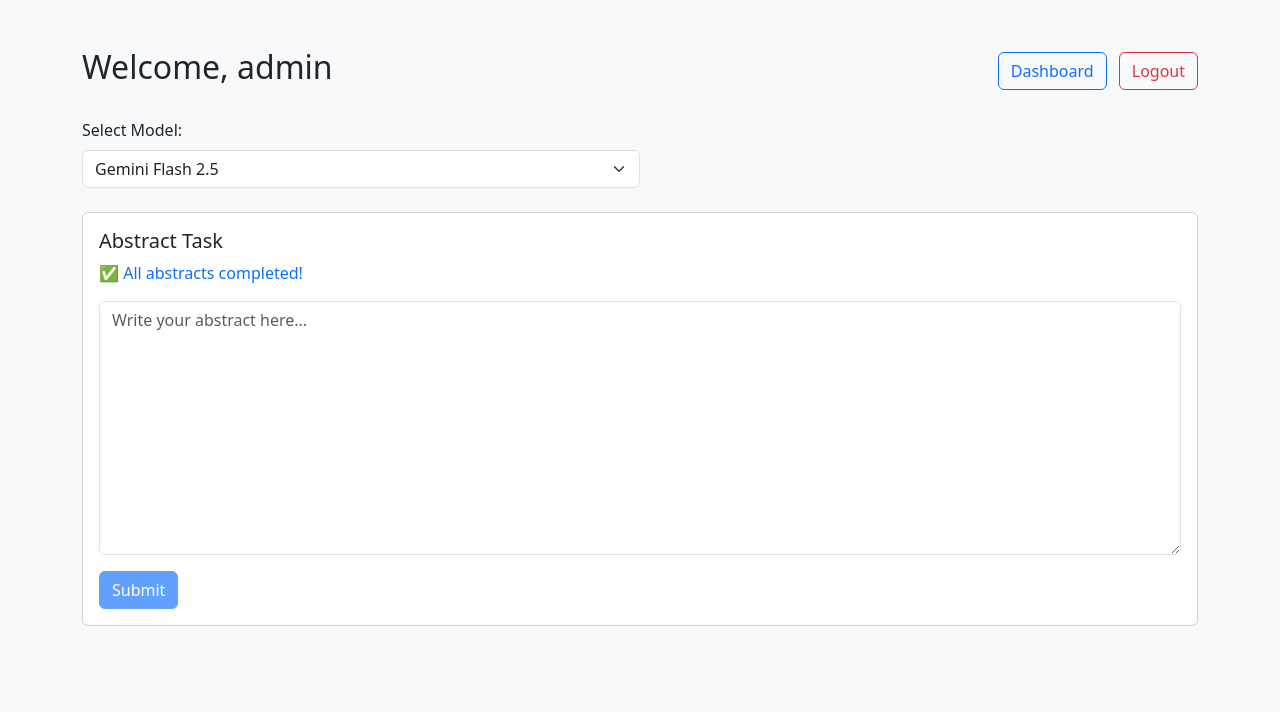
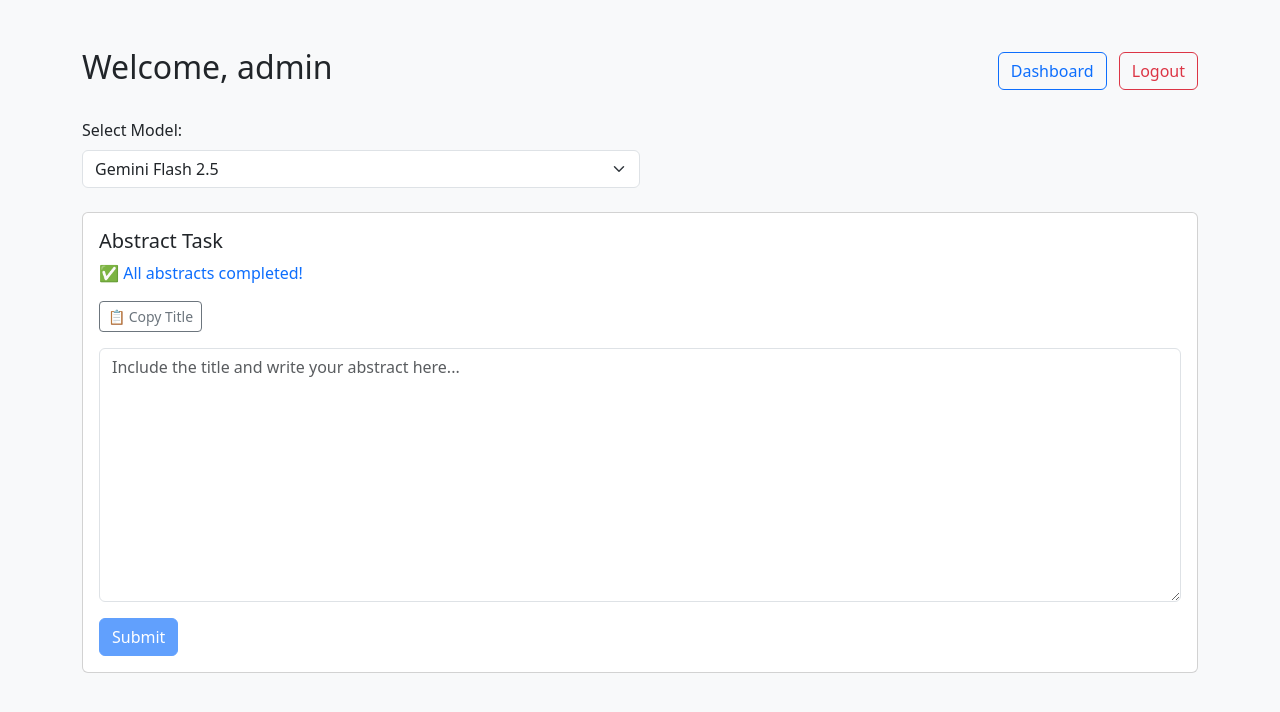
Before and after one commit to Testgptmodels/college_abstract_portal, a Flask app: page /submit in a window 1280 px wide. Shown: the top 712 px of the page. Run offline with Flask 3, Linux system fonts and the light colour scheme; the visitor is signed in with stand-in values (Sample User, id 1).

Commit message:
Add files via upload

```diff
--- a/app.py
+++ b/app.py
@@ -125,11 +125,12 @@ def get_next(model):
     for i, entry in enumerate(titles):
         title_id = entry.get('id', i)
         if title_id not in used_ids:
-            prompt = f'Prompt Template: Generate a concise academic abstract of 150 to 300 words on the topic "{entry["title"]}". Do not include the title in the output. Maintain a formal academic tone with a focus on clarity, objectivity, and technical accuracy. Exclude any suggestions, conversational elements, or framing language. Present only the abstract text.'
+            prompt = f'Title: {entry["title"]}\n\nPrompt Template: Generate a concise academic abstract of 150 to 300 words. Maintain a formal academic tone with a focus on clarity, objectivity, and technical accuracy. Exclude any suggestions, conversational elements, or framing language. Start the abstract by printing the abstract title in first line then Present only the abstract text.'
             return jsonify({
                 'uuid': str(uuid4()),
                 'id': title_id,
-                'title': prompt
+                'title': entry['title'],
+                'prompt': prompt
             })
 
     return jsonify({'title': None})
@@ -170,6 +171,10 @@ def submit_response(model):
 
     data = request.json
     response = data['response'].strip()
+    expected_title = data['title'].strip()
+
+    if not response.startswith(expected_title):
+        return jsonify({'status': 'error', 'message': 'First line must match the title exactly.'})
 
     if len(response.split()) < 50:
         return jsonify({'status': 'error', 'message': 'Response must be at least 50 words'})
@@ -189,7 +194,6 @@ def submit_response(model):
                             'diff': diff_result['diff']
                         })
 
-    title = re.sub(r'^Generate a concise academic abstract of 150 to 300 words on the topic \"', '', data['title']).rstrip('".')
     word_count = len(response.split())
     sentence_count = response.count('.') + response.count('!') + response.count('?')
     char_count = len(response)
@@ -197,7 +201,7 @@ def submit_response(model):
     entry = {
         'uuid': data['uuid'],
         'id': data['id'],
-        'title': title,
+        'title': expected_title,
         'response': response,
         'model': model,
         'username': session['username'],
@@ -211,6 +215,7 @@ def submit_response(model):
         f.write(json.dumps(entry) + '\n')
 
     return jsonify({'status': 'success'})
+
 
 # (Other routes are unchanged, but similar modifications can be made to integrate Copilot and new prompt templates.)
 
--- a/templates/abstract_submit.html
+++ b/templates/abstract_submit.html
@@ -1,13 +1,16 @@
 <!DOCTYPE html>
 <html lang="en">
 <head>
-  <meta charset="UTF-8" />
-  <meta name="viewport" content="width=device-width, initial-scale=1.0"/>
+  <meta charset="UTF-8">
+  <meta name="viewport" content="width=device-width, initial-scale=1.0">
   <title>Submit Abstract</title>
-  <link rel="stylesheet" href="https://cdn.jsdelivr.net/npm/bootstrap@5.3.0/dist/css/bootstrap.min.css" />
+  <link rel="stylesheet" href="https://cdn.jsdelivr.net/npm/bootstrap@5.3.0/dist/css/bootstrap.min.css">
   <style>
     #statusMessage {
       display: none;
+    }
+    .copy-btn {
+      cursor: pointer;
     }
   </style>
 </head>
@@ -28,7 +31,7 @@
         <option value="grok">Grok</option>
         <option value="chatgpt_4o_mini">ChatGPT-4o Mini</option>
         <option value="claude">Claude</option>
-        <option value="copilot">Microsoft Copilot</option>
+        <option value="copilot">Microsoft - Copilot</option>
       </select>
     </div>
 
@@ -36,10 +39,11 @@
       <div class="card-body">
         <h5 class="card-title">Abstract Task</h5>
         <div id="task-title" class="mb-3 text-primary"></div>
-        <textarea id="response" class="form-control mb-3" rows="10" placeholder="Write your abstract here..."></textarea>
+        <button class="btn btn-sm btn-outline-secondary mb-3 copy-btn" onclick="copyTitle()">📋 Copy Title</button>
+        <textarea id="response" class="form-control mb-3" rows="10" placeholder="Include the title and write your abstract here..."></textarea>
         <div class="d-flex align-items-center">
           <button id="submitBtn" class="btn btn-primary me-3">Submit</button>
-          <span id="statusMessage" class="fw-bold"></span>
+          <span id="statusMessage"></span>
         </div>
       </div>
     </div>
@@ -57,11 +61,20 @@
         document.getElementById('submitBtn').disabled = true;
       } else {
         currentTask = data;
-        document.getElementById('task-title').innerText = data.title;
-        document.getElementById('response').value = '';
+        const fullPrompt = data.title;
+        const taskTitle = fullPrompt.match(/\"(.*?)\"/)[1];
+        document.getElementById('task-title').innerText = taskTitle;
+        document.getElementById('response').value = `${taskTitle}\n\n`;
         document.getElementById('submitBtn').disabled = false;
         document.getElementById('statusMessage').style.display = 'none';
       }
+    }
+
+    function copyTitle() {
+      const taskTitle = document.getElementById('task-title').innerText;
+      navigator.clipboard.writeText(taskTitle).then(() => {
+        alert('📋 Title copied to clipboard!');
+      });
     }
 
     document.getElementById('modelSelect').addEventListener('change', loadTask);
@@ -69,8 +82,8 @@
     document.getElementById('submitBtn').addEventListener('click', async () => {
       const model = document.getElementById('modelSelect').value;
       const responseText = document.getElementById('response').value.trim();
+      const wordCount = responseText.split(/\s+/).filter(Boolean).length;
       const statusEl = document.getElementById('statusMessage');
-      const wordCount = responseText.split(/\s+/).filter(Boolean).length;
 
       if (!responseText) {
         statusEl.textContent = '❌ Please enter a response.';
@@ -81,6 +94,15 @@
 
       if (wordCount < 50) {
         statusEl.textContent = '❌ Response must be at least 50 words.';
+        statusEl.style.color = 'red';
+        statusEl.style.display = 'inline';
+        return;
+      }
+
+      const enteredTitle = responseText.split('\n')[0].trim();
+      const actualTitle = document.getElementById('task-title').innerText.trim();
+      if (enteredTitle.toLowerCase() !== actualTitle.toLowerCase()) {
+        statusEl.textContent = '❌ The first line of your response must exactly match the title.';
         statusEl.style.color = 'red';
         statusEl.style.display = 'inline';
         return;
@@ -100,17 +122,15 @@
       });
 
       const result = await res.json();
-
       if (result.status === 'success') {
         statusEl.textContent = '✅ Response submitted successfully';
         statusEl.style.color = 'green';
         statusEl.style.display = 'inline';
         loadTask();
       } else if (result.status === 'duplicate') {
-        statusEl.textContent = '❌ Similar response already exists.';
-        statusEl.style.color = 'orange';
+        statusEl.textContent = '❌ Similar response already submitted for a different title/model.';
+        statusEl.style.color = 'red';
         statusEl.style.display = 'inline';
-        console.log('Duplicate details:', result.diff);
       } else {
         statusEl.textContent = '❌ Submission failed. Try again.';
         statusEl.style.color = 'red';
```
